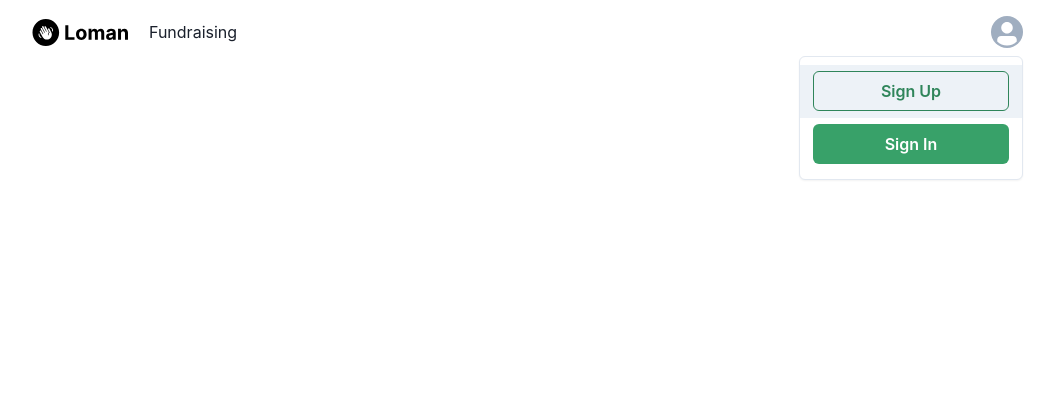
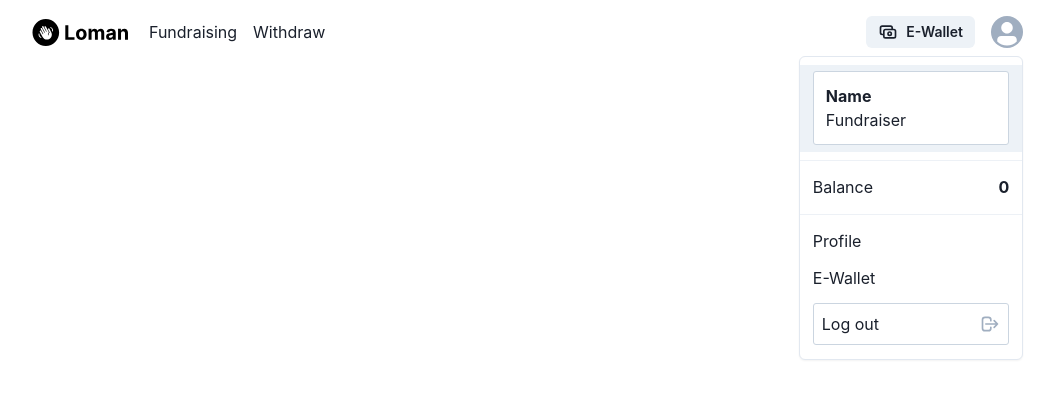
Before and after one commit to rtx-compfest/loman-frontend, a Next.js app: page / in a window 1280 px wide. Both pictures are taken after a click on the button 1120 px from the left and 32 px from the top of the page. Shown: the top 398 px of the page, without its empty margins (113-1167 px from the left). Built offline with nearby package versions, Linux system fonts and the light colour scheme.

Commit message:
Add test and component Nav for Fundraiser

```diff
--- /dev/null
+++ b/components/Nav/NavFundraiser.js
@@ -0,0 +1,136 @@
+import Link from 'next/link'
+import {
+  Avatar,
+  List,
+  ListItem,
+  Menu,
+  MenuButton,
+  MenuDivider,
+  MenuList,
+  MenuItem,
+  Grid,
+  Text,
+  Icon,
+  Button,
+} from '@chakra-ui/react'
+
+import Nav from './Nav'
+
+const NavFundraiser = ({name, balance = 0}) => {
+  return (
+    <Nav>
+      <List display="grid" gridGap="4" gridAutoFlow="column">
+        <ListItem>
+          <Link href="/">
+            <a>Fundraising</a>
+          </Link>
+        </ListItem>
+        <ListItem>
+          <Link href="/history">
+            <a>Withdraw</a>
+          </Link>
+        </ListItem>
+      </List>
+      <Grid autoFlow="column dense" gap="4" alignItems="center">
+        <Link href="#" passHref={true}>
+          <Button
+            leftIcon={
+              <Icon
+                fill="none"
+                viewBox="0 0 24 24"
+                stroke="currentColor"
+                boxSize="5"
+              >
+                <path
+                  strokeLinecap="round"
+                  strokeLinejoin="round"
+                  strokeWidth={2}
+                  d="M17 9V7a2 2 0 00-2-2H5a2 2 0 00-2 2v6a2 2 0 002 2h2m2 4h10a2 2 0 002-2v-6a2 2 0 00-2-2H9a2 2 0 00-2 2v6a2 2 0 002 2zm7-5a2 2 0 11-4 0 2 2 0 014 0z"
+                />
+              </Icon>
+            }
+            colorScheme="gray"
+            variant="solid"
+            as="a"
+            size="sm"
+          >
+            E-Wallet
+          </Button>
+        </Link>
+        <Menu placement="bottom-end">
+          <MenuButton>
+            <Avatar size="sm" name={name} />
+          </MenuButton>
+          <MenuList>
+            <MenuItem>
+              <Grid
+                padding="3"
+                border="1px"
+                borderColor="gray.300"
+                borderRadius="3"
+                width="100%"
+                background="white"
+              >
+                <Text as="strong">{name == null ? 'Name' : name}</Text>
+                <Text>Fundraiser</Text>
+              </Grid>
+            </MenuItem>
+            <MenuDivider />
+            <MenuItem>
+              <Grid
+                autoFlow="column dense"
+                justifyContent="space-between"
+                alignItems="center"
+                width="100%"
+              >
+                <Text>Balance</Text>
+                <Text as="strong">{balance}</Text>
+              </Grid>
+            </MenuItem>
+            <MenuDivider />
+            <MenuItem>
+              <Link href="/profile">
+                <a>Profile</a>
+              </Link>
+            </MenuItem>
+            <MenuItem>
+              <Link href="/e-wallet">
+                <a>E-Wallet</a>
+              </Link>
+            </MenuItem>
+            <MenuItem>
+              <Grid
+                width="100%"
+                background="white"
+                padding="2"
+                border="1px"
+                borderColor="gray.300"
+                borderRadius="3"
+                justifyContent="space-between"
+                autoFlow="column dense"
+                alignItems="center"
+              >
+                Log out
+                <Icon
+                  fill="none"
+                  viewBox="0 0 24 24"
+                  stroke="gray.400"
+                  boxSize="5"
+                >
+                  <path
+                    strokeLinecap="round"
+                    strokeLinejoin="round"
+                    strokeWidth={2}
+                    d="M17 16l4-4m0 0l-4-4m4 4H7m6 4v1a3 3 0 01-3 3H6a3 3 0 01-3-3V7a3 3 0 013-3h4a3 3 0 013 3v1"
+                  />
+                </Icon>
+              </Grid>
+            </MenuItem>
+          </MenuList>
+        </Menu>
+      </Grid>
+    </Nav>
+  )
+}
+
+export default NavFundraiser
--- a/components/Nav/index.js
+++ b/components/Nav/index.js
@@ -1,5 +1,6 @@
 import Nav from './Nav'
 import NavUser from './NavUser'
 import NavDonor from './NavDonor'
+import NavFundraiser from './NavFundraiser'
 
-export {Nav, NavUser, NavDonor}
+export {Nav, NavUser, NavDonor, NavFundraiser}
--- a/pages/index.js
+++ b/pages/index.js
@@ -1,7 +1,7 @@
 import Head from 'next/head'
 import {Container} from '@chakra-ui/react'
 
-import {NavUser} from '@components/Nav'
+import {NavFundraiser} from '@components/Nav'
 
 export default function Home() {
   return (
@@ -13,7 +13,7 @@ export default function Home() {
       </Head>
 
       <header>
-        <NavUser />
+        <NavFundraiser />
       </header>
     </Container>
   )
```
Also changed, not shown: 1 other file (tests, documents, lock files or other folders).
